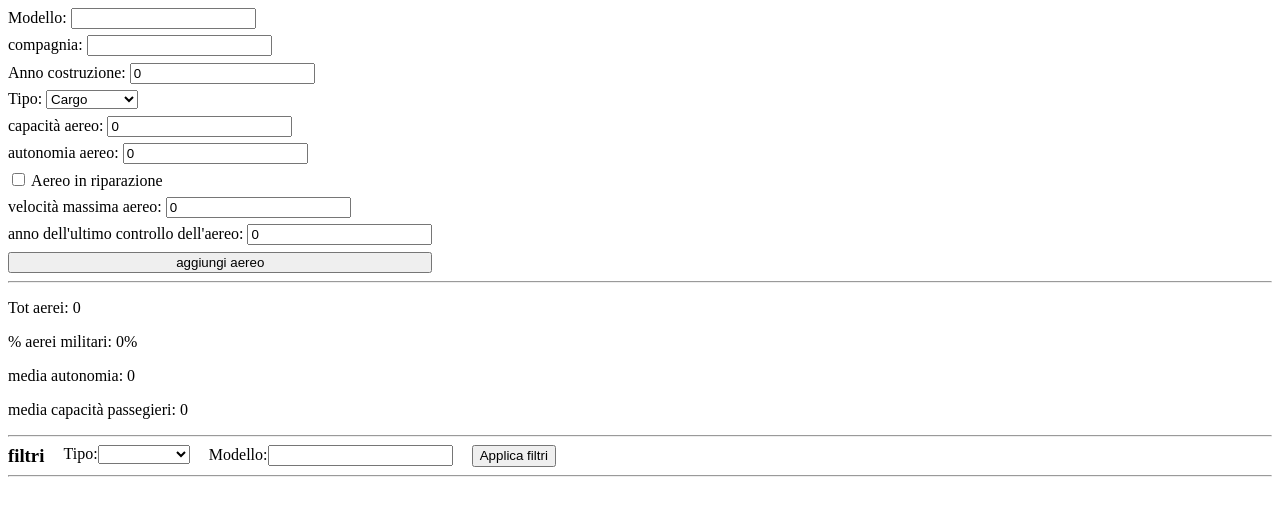
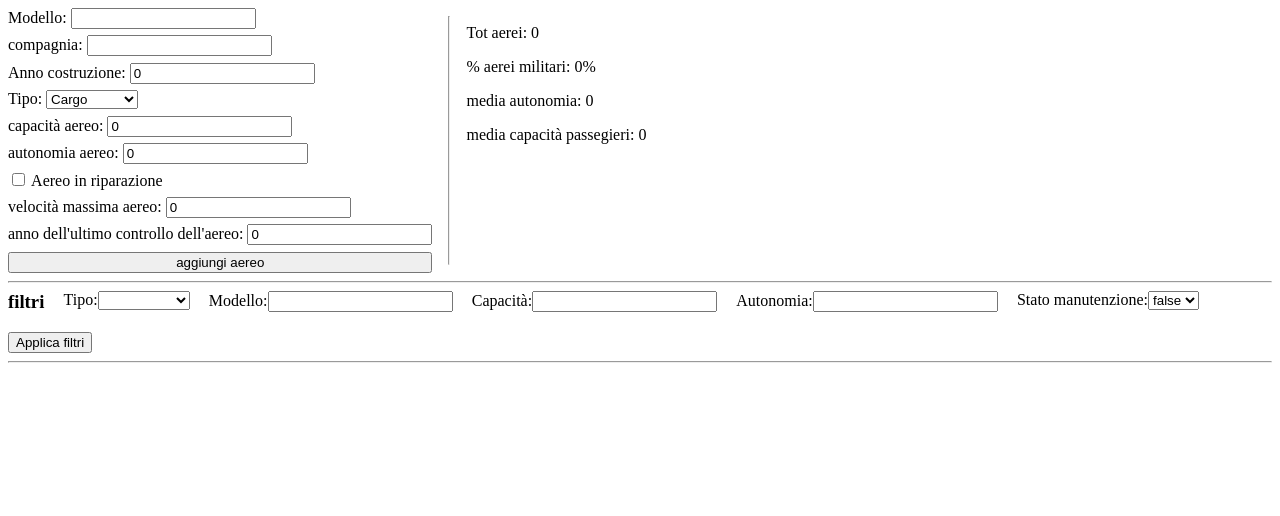
Before and after one commit to DraghettiGiacomo/FullStack25, a Vue app in the folder es4-aerei/: page / in a window 1280 px wide. Shown: the top 516 px of the page. Built offline with nearby package versions, Linux system fonts and the light colour scheme; the HTML template or start-up script is replaced by a standard one.

Commit message:
aggiunta stile in app.vue

```diff
--- a/es4-aerei/src/App.vue
+++ b/es4-aerei/src/App.vue
@@ -64,6 +64,7 @@ function handleDelete(aereo: Aereo){
 </script>
 
 <template>
+  <div class="formERiassunto">
     <form @submit.prevent="addPlane" class="form">
       <label for="modello">
         Modello:
@@ -106,15 +107,25 @@ function handleDelete(aereo: Aereo){
       <button type="submit">aggiungi aereo</button>
     </form>
     <hr>
+    <div>
       <p>Tot aerei: {{planes.length}}</p>
       <p>% aerei militari: {{ percAereiMilitari }}%</p>
       <p>media autonomia: {{ mediaAutonomia }}</p>
       <p>media capacità passegieri: {{ mediaCapacitaPasseggeri }}</p>
+    </div>
+  </div>
   <hr>
   <PlaneList :aerei="planes" @delete="handleDelete"/>
 </template>
 
 <style>
+.formERiassunto{
+  display: flex;
+  gap: 1em;
+}
+.formERiassunto div{
+  flex-grow: 1;
+}
 .form{
   width: fit-content;
   display: flex;
--- a/es4-aerei/src/PlaneList.vue
+++ b/es4-aerei/src/PlaneList.vue
@@ -38,6 +38,21 @@ function applicaFiltri(){
             <label for="filtroModel">Modello:</label>
             <input v-model="filtroModello" id="filtroModel" type="text">
         </div>
+        <div>
+            <label for="filtroCapacita">Capacità:</label>
+            <input id="filtroCapacita" type="number">
+        </div>
+        <div>
+            <label for="filtroAutonomia">Autonomia:</label>
+            <input id="filtroAutonomia" type="number">
+        </div>
+        <div>
+            <label for="filtroStatoManutenzione">Stato manutenzione:</label>
+            <select id="filtroStatoManutenzione" name="scelta">
+                <option value="false">false</option>
+                <option value="true">true</option>
+            </select>
+        </div>
         <button @click="applicaFiltri">Applica filtri</button>
     </div>
     <hr>
```
Lines whose indentation alone changed are shown as unchanged.
